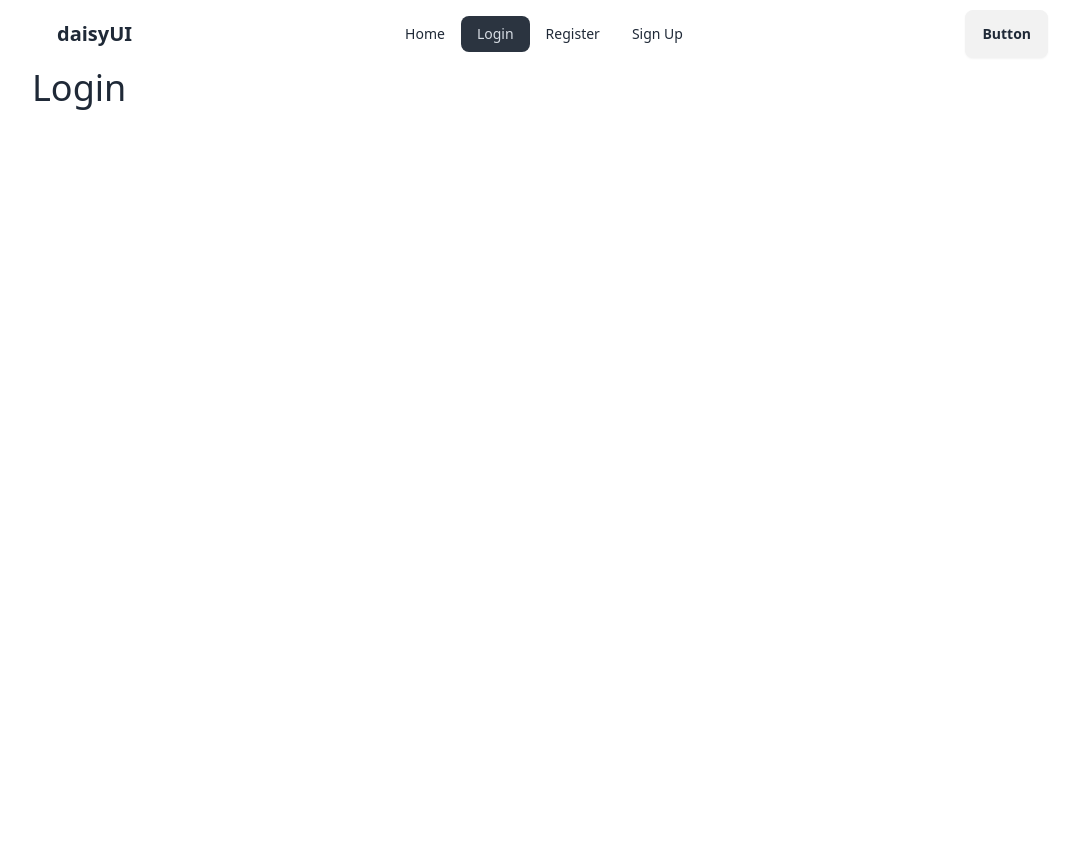
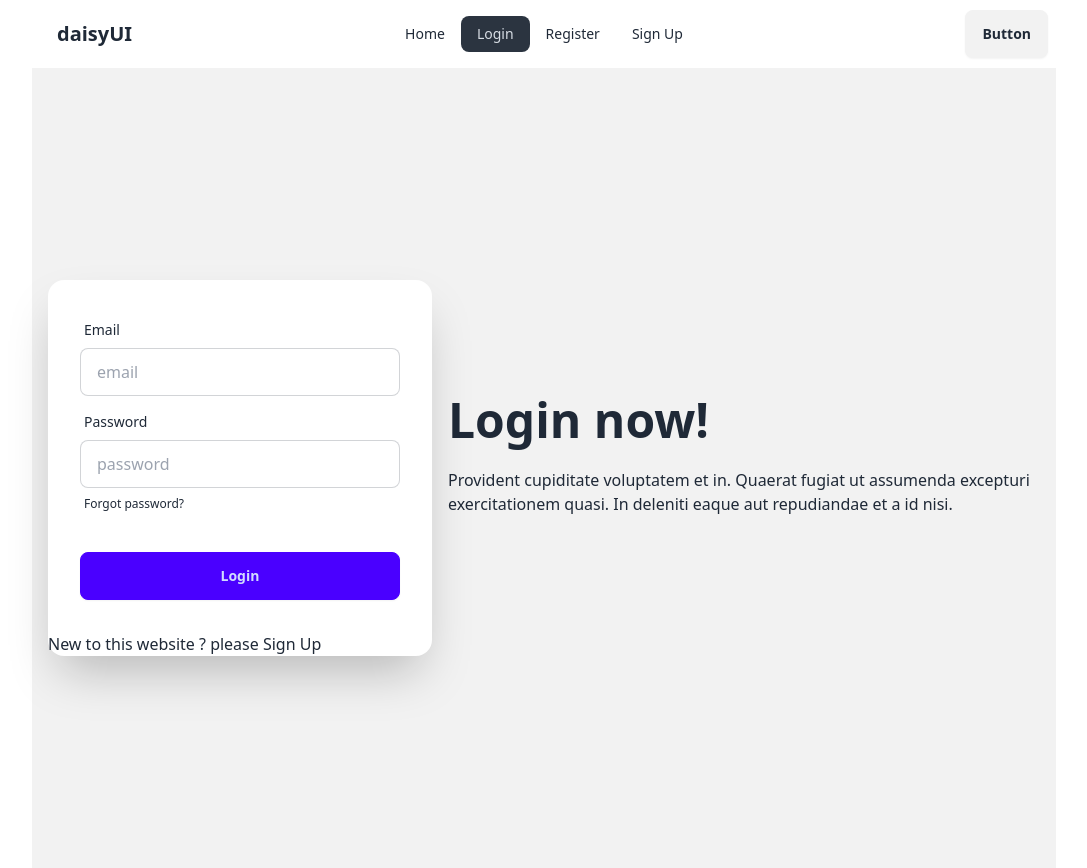
Before and after one commit to Hasan1971f/email-password-auth, a React (Vite) app: page /login in a window 1280 px wide. Shown: the whole page, without its empty margins (96-1183 px from the left). Before the commit the page ends 800 px from the top, so only its background shows below. Built offline with nearby package versions, Linux system fonts and the light colour scheme.

Commit message:
added a login user with email and password

```diff
--- a/src/Components/Login/Login.jsx
+++ b/src/Components/Login/Login.jsx
@@ -1,8 +1,76 @@
+import { signInWithEmailAndPassword } from "firebase/auth";
+import { auth } from "../../firebase.init";
+import { useState } from "react";
+import { Link } from "react-router-dom";
 
 const Login = () => {
+    const [success, setSuccess]= useState(false)
+    const [loginError, setLoginError] =useState('')
+
+    const handleLogin = e => {
+        e.preventDefault()
+        const email = e.target.email.value
+        const password = e.target.password.value
+        console.log(email, password)
+
+        // reset status
+
+        setSuccess(false)
+        setLoginError('')
+
+        // login user
+        signInWithEmailAndPassword(auth, email, password)
+        .then(result => {
+            console.log(result.user)
+            setSuccess(true)
+        })
+        .catch(error => {
+            console.log('ERROR', error.message)
+            setLoginError( error.message)
+        })
+    }
     return (
-        <div>
-            <h2 className="text-4xl">Login</h2>
+        <div className="hero bg-base-200 min-h-screen">
+            <div className="hero-content flex-col lg:flex-row-reverse">
+                <div className="text-center lg:text-left">
+                    <h1 className="text-5xl font-bold">Login now!</h1>
+                    <p className="py-6">
+                        Provident cupiditate voluptatem et in. Quaerat fugiat ut assumenda excepturi exercitationem
+                        quasi. In deleniti eaque aut repudiandae et a id nisi.
+                    </p>
+                </div>
+                <div className="card bg-base-100 w-full max-w-sm shrink-0 shadow-2xl">
+                    <form onSubmit={handleLogin} className="card-body">
+                        <div className="form-control">
+                            <label className="label">
+                                <span className="label-text">Email</span>
+                            </label>
+                            <input type="email" name="email" placeholder="email" className="input input-bordered" required />
+                        </div>
+                        <div className="form-control">
+                            <label className="label">
+                                <span className="label-text">Password</span>
+                            </label>
+                            <input type="password" name="password" placeholder="password" className="input input-bordered" required />
+                            <label className="label">
+                                <a href="#" className="label-text-alt link link-hover">Forgot password?</a>
+                            </label>
+                        </div>
+                        <div className="form-control mt-6">
+                            <button className="btn btn-primary">Login</button>
+                        </div>
+                    </form>
+                    {
+                        success && <p className="text-green-500">User log in successfully</p>
+                    }
+                    {
+                        loginError && <p className="text-red-600">{loginError}</p>
+                    }
+
+                    <p>New to  this website ? please <Link to="/signUp">Sign Up</Link> </p>
+
+                </div>
+            </div>
         </div>
     );
 };
--- a/src/Components/SignUp/SignUp.jsx
+++ b/src/Components/SignUp/SignUp.jsx
@@ -3,6 +3,7 @@
 import { useState } from "react";
 import { FaEye } from "react-icons/fa6";
 import { FaRegEyeSlash } from "react-icons/fa";
+import { Link } from "react-router-dom";
 
 
 const SignUp = () => {
@@ -103,6 +104,7 @@
             {
                 success && <p className="text-green-600">Signup is successfully</p>
             }
+            <p className="m-2">Already have an Account? <Link  to="/login">Login</Link></p>
         </div>
 
     );
```
